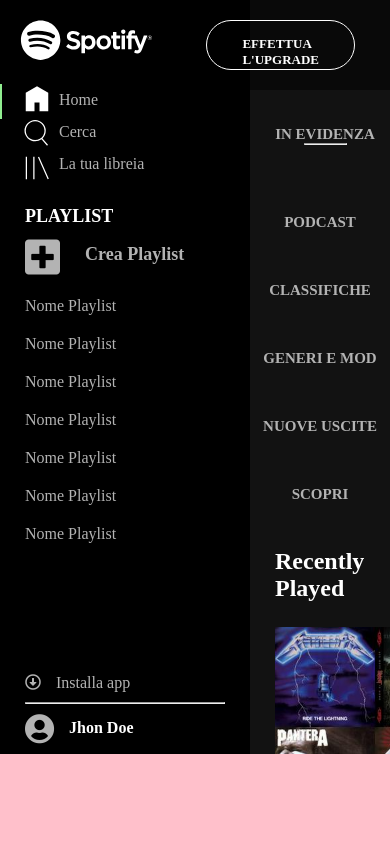
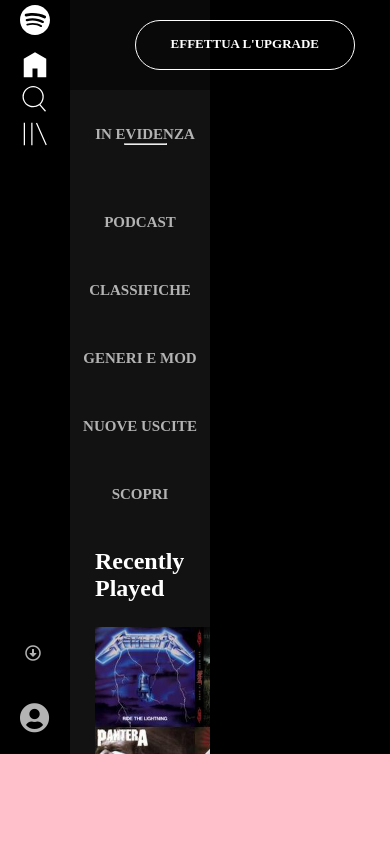
Before and after one commit to EmanueleCorreggia/html-css-spotifyweb, a plain HTML site: page index.html in a window 390 px wide. Drawn offline with Linux system fonts and the light colour scheme.

Commit message:
inizio footer

```diff
--- a/css/style.css
+++ b/css/style.css
@@ -36,6 +36,11 @@ body {
   height: 40px;
   margin-left: 20px;
   margin-top: 20px;
+}
+.logo2 img {
+  height: 30px;
+  margin-left: 20px;
+
 }
 .main-nav-main {
   min-height: 150px;
@@ -127,6 +132,7 @@ body {
   color: #B3B3B3;
   margin-left: 25px;
   cursor: pointer;
+  display: flex;
 }
 .install a {
   color: #B3B3B3;
@@ -137,6 +143,9 @@ body {
   color: #B3B3B3;
   margin-bottom: 10px;
 }
+.app p:hover {
+  color: white;
+}
 .doe a {
   text-decoration: none;
   color: #B3B3B3;
@@ -146,11 +155,11 @@ body {
  cursor: pointer;
  color: white;
  font-weight: bold;
+ margin-left: 25px;
 }
 .fa-user-circle {
   font-size: 30px;
-  margin-left: 25px;
-  margin-right: 15px;
+  margin-left: 20px;
   margin-top: 10px;
 }
 .hr-install {
@@ -297,3 +306,33 @@ h1  {
 .radius {
   border-radius: 50%;
 }
+@media screen and (max-width: 800px) {
+  .hidden {
+    visibility: hidden;
+  }
+  .main-nav {
+    width: 70px;
+  }
+  .main-nav-header {
+    position: relative;
+  }
+  .logo2 , .list-img {
+    position: absolute;
+    left: 50;
+    top: 0;
+    transform: translateY(50%);
+    transform: translateX(0);
+    margin-top: 5px;
+  }
+  .list-img {
+    margin-top: 30px;
+  }
+  .call-to-action {
+    width: calc(100% - 70px);
+  }
+}
+@media screen and ( min-width: 800px) {
+  .logo2 {
+    display: none;
+  }
+}
--- a/index.html
+++ b/index.html
@@ -14,19 +14,22 @@
       <main class="main">
         <section class="main-nav">
           <section class="main-nav-header">
-            <div class="logo">
+            <div class="logo hidden">
               <img src="img/logo.svg" alt="">
             </div>
+            <div class="logo2 ">
+              <img src="img/logo-small.svg" alt="">
+            </div>
             <div class="container-top-list">
-              <div class="border"></div>
-              <div class="list-img">
+              <div class="border hidden"></div>
+              <div class="list-img mg-left-10">
                 <ul>
                   <li><img src="img/home.svg" alt=""></li>
                   <li><img src="img/search.svg" alt=""></li>
                   <li><img src="img/libreria.svg" alt=""></li>
                 </ul>
               </div>
-              <div class="list-name">
+              <div class="list-name hidden">
                 <ul>
                   <li>Home</li>
                   <li>Cerca</li>
@@ -36,13 +39,13 @@
             </div>
           </section>
           <section>
-            <h2 class="title-playlist">PLAYLIST</h2>
-            <div class="container-playlist">
+            <h2 class="title-playlist hidden ">PLAYLIST</h2>
+            <div class="container-playlist hidden ">
               <div class="plus"><a href="#"><i class="fas fa-plus-square"></i></a></div>
             <div class="crea"><a href="">Crea Playlist</a></div>
             </div>
           </section>
-          <section class="main-nav-main">
+          <section class="main-nav-main hidden ">
             <ul class="playlist">
               <li>Nome Playlist</li>
               <li>Nome Playlist</li>
@@ -55,13 +58,16 @@
           </section>
           <section class="main-nav-footer">
             <div class="install">
-            <a href="#"><i class="far fa-arrow-alt-circle-down"></i></a>Installa app
+              <div class="download"><a href="#"><i class="far fa-arrow-alt-circle-down"></i></a>
+              </div>
+              <div class="app hidden "><p>Installa app</p>
+              </div>
             </div>
-            <hr class="hr-install">
-            <div class="doe">
+            <hr class="hr-install hidden">
+            <div class="doe mg-left-10">
             <div class=""><a href="#"><i class="fas fa-user-circle"></i></a>
             </div>
-            <div class="jhon">Jhon Doe</div>
+            <div class="jhon hidden ">Jhon Doe</div>
             </div>
           </section>
         </section>
```
